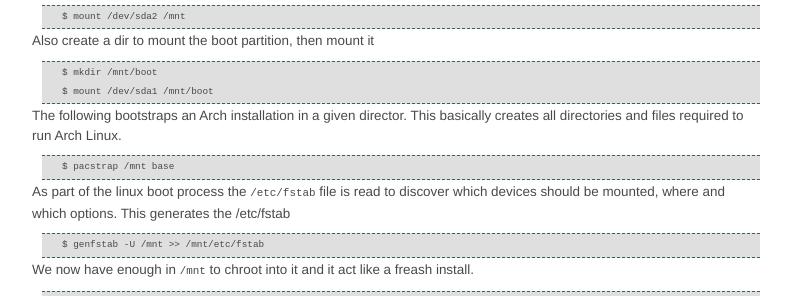
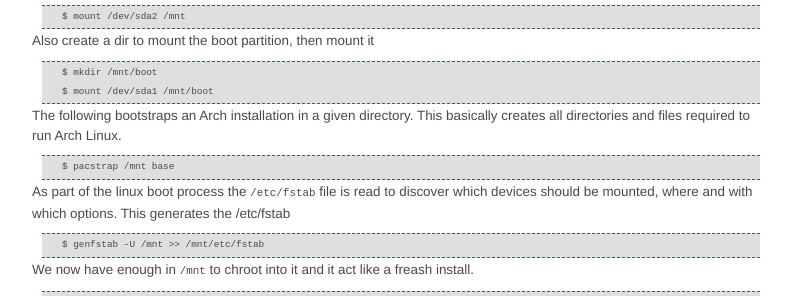
Before and after one commit to bugthing/bugthing.github.com, a Jekyll site: the page built from _posts/2018-04-17-arch-on-usb.markdown, in a window 1280 px wide and 1400 px high, scrolled down 349 px. Shown: the part 152-448 px from the top of the window, without its empty margins (108-899 px from the left). Built offline with Jekyll 4.4.1, drawn with Linux system fonts in a browser that asks for light colours; some of the changed text lies outside the part shown.

Commit message:
Spelling etc.

```diff
--- a/_posts/2018-04-17-arch-on-usb.markdown
+++ b/_posts/2018-04-17-arch-on-usb.markdown
@@ -39,13 +39,13 @@
     $ mkdir /mnt/boot
     $ mount /dev/sda1 /mnt/boot
 
-The following bootstraps an Arch installation in a given director. This basically
+The following bootstraps an Arch installation in a given directory. This basically
 creates all directories and files required to run Arch Linux.
 
     $ pacstrap /mnt base
 
 As part of the linux boot process the `/etc/fstab` file is read to discover which
-devices should be mounted, where and which options. This generates the /etc/fstab
+devices should be mounted, where and with which options. This generates the /etc/fstab
 
     $ genfstab -U /mnt >> /mnt/etc/fstab
 
```
Also changed, not shown: other parts of _posts/2018-04-17-arch-on-usb.markdown (+2 -1 lines).
